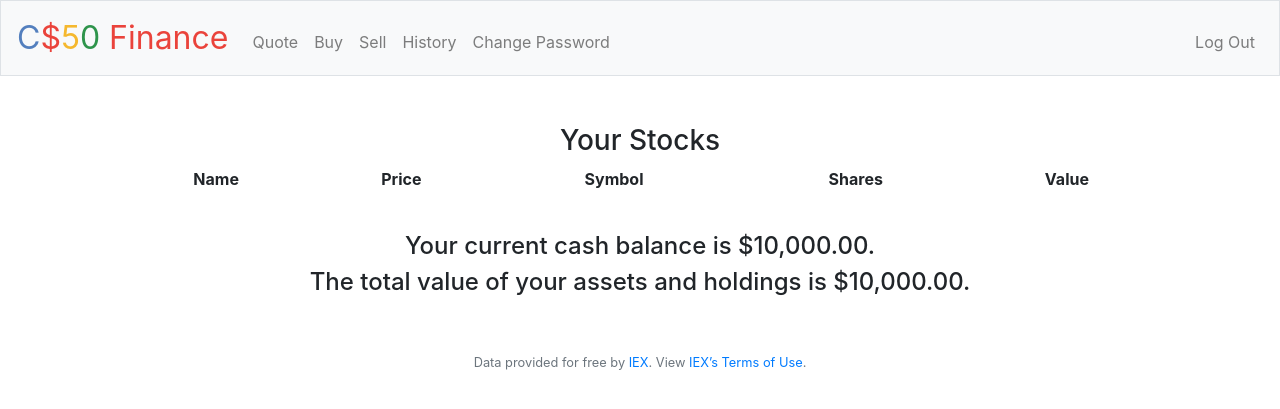
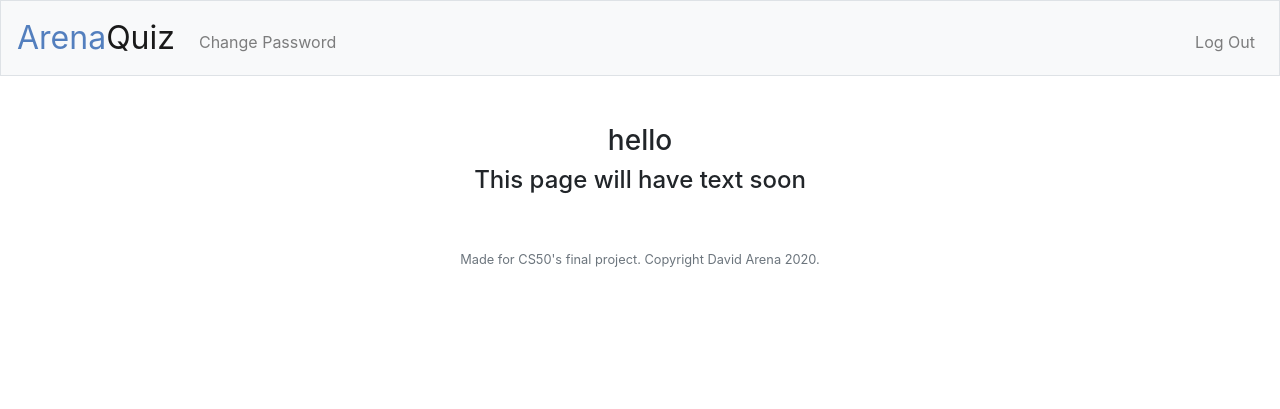
Before and after one commit to DArena3/arenaquiz, a Flask app: page / in a window 1280 px wide. Shown: the top 409 px of the page. Run offline with Flask 2, Linux system fonts and the light colour scheme; a user stored in the database is signed in; lists and menus that the app fills with data are empty; some libraries are stand-ins or nearby versions.

Commit message:
Removed all CS50 Finance code

```diff
--- a/app.py
+++ b/app.py
@@ -7,7 +7,7 @@ from tempfile import mkdtemp
 from werkzeug.exceptions import default_exceptions, HTTPException, InternalServerError
 from werkzeug.security import check_password_hash, generate_password_hash
 
-from helpers import apology, login_required, lookup, usd
+from helpers import apology, login_required, two_places
 
 # Configure application
 app = Flask(__name__)
@@ -26,7 +26,7 @@ def after_request(response):
 
 
 # Custom filter
-app.jinja_env.filters["usd"] = usd
+app.jinja_env.filters["2places"] = two_places
 
 # Configure session to use filesystem (instead of signed cookies)
 app.config["SESSION_FILE_DIR"] = mkdtemp()
@@ -35,26 +35,7 @@ app.config["SESSION_TYPE"] = "filesystem"
 Session(app)
 
 # Configure CS50 Library to use SQLite database
-db = SQL("sqlite:///finance.db")
-
-# Create table for history
-db.execute("""CREATE TABLE IF NOT EXISTS transactions
-              (transaction_id INTEGER PRIMARY KEY, user_id INTEGER NOT NULL, type TEXT NOT NULL, shares INTEGER NOT NULL,
-              name TEXT NOT NULL, price NUMERIC NOT NULL, symbol TEXT NOT NULL, timestamp TIMESTAMP DEFAULT CURRENT_TIMESTAMP,
-              FOREIGN KEY (user_id) REFERENCES users(id))""")
-
-db.execute("CREATE UNIQUE INDEX IF NOT EXISTS transaction_id ON transactions (transaction_id)")
-db.execute("CREATE INDEX IF NOT EXISTS user_id ON transactions (user_id)")
-
-# Create table for index
-db.execute("""CREATE TABLE IF NOT EXISTS holdings
-              (holding_id INTEGER PRIMARY KEY, user_id INTEGER NOT NULL, shares INTEGER NOT NULL,
-              name TEXT NOT NULL, price NUMERIC NOT NULL, symbol TEXT NOT NULL, value NOT NULL DEFAULT 0,
-              FOREIGN KEY (user_id) REFERENCES users(id))""")
-
-db.execute("CREATE UNIQUE INDEX IF NOT EXISTS holding_id ON holdings (holding_id)")
-db.execute("CREATE INDEX IF NOT EXISTS user_id ON holdings (user_id)")
-db.execute("CREATE INDEX IF NOT EXISTS symbol ON holdings (symbol)")
+db = SQL("sqlite:///records.db")
 
 # Make sure API key is set
 if not os.environ.get("API_KEY"):
@@ -65,82 +46,7 @@ if not os.environ.get("API_KEY"):
 @login_required
 def index():
     if request.method == "GET":
-        # Get current prices of each stock
-        rows = db.execute("SELECT * FROM holdings WHERE user_id = ?", session["user_id"])
-        for row in rows:
-            stock = lookup(row["symbol"])
-            db.execute("UPDATE holdings SET price = ?, value = ? WHERE user_id = ? AND symbol = ?",
-                       stock["price"], row["shares"] * stock["price"], session["user_id"], stock["symbol"])
-
-        # Get all of user's holdings
-        holdings = db.execute("SELECT * FROM holdings WHERE user_id = ?", session["user_id"])
-        sum_val = db.execute("SELECT SUM(value) FROM holdings WHERE user_id = ?", session["user_id"])[0]["SUM(value)"]
-        if sum_val == None:
-            holding_val = 0
-        else:
-            holding_val = sum_val
-
-        # Get cash
-        cash = db.execute("SELECT cash FROM users WHERE id = ?", session["user_id"])[0]["cash"]
-
-        display_cash = cash
-        display_total = float(cash) + holding_val
-
-        return render_template("index.html", holdings=holdings, display_cash=display_cash, display_total=display_total)
-
-
-@app.route("/buy", methods=["GET", "POST"])
-@login_required
-def buy():
-    """Buy shares of stock"""
-    if request.method == "POST":
-        if not request.form.get("symbol"):
-            return apology("Please enter symbol", 400)
-        elif not request.form.get("shares"):
-            return apology("Enter num of shares", 400)
-        elif not request.form.get("shares").isdigit() or int(request.form.get("shares")) <= 0:
-            return apology("Shares must be positive num", 400)
-
-        stock = lookup(request.form.get("symbol"))
-        cash = float(db.execute("SELECT cash FROM users WHERE id = ?", session["user_id"])[0]["cash"])
-        if stock == None:
-            return apology("Symbol not found", 400)
-        elif int(request.form.get("shares")) * stock["price"] > cash:
-            return apology("Not enough cash", 400)
-
-        shares_query = db.execute("SELECT shares FROM holdings WHERE symbol = ? AND user_id = ?",
-                                  stock["symbol"], session["user_id"])
-
-        # Update user's holdings to have the current shares of stock
-        if shares_query == []:
-            db.execute("INSERT INTO holdings (user_id, shares, name, price, symbol) VALUES (?, ?, ?, ?, ?)",
-                       session["user_id"], request.form.get("shares"), stock["name"], stock["price"], stock["symbol"])
-        else:
-            shares = shares_query[0]["shares"]
-            db.execute("UPDATE holdings SET shares = ? WHERE user_id = ? AND symbol = ?",
-                       shares + int(request.form.get("shares")), session["user_id"], stock["symbol"])
-
-        # Update transaction history and cash
-        db.execute("INSERT INTO transactions (user_id, type, shares, name, price, symbol) VALUES (?, ?, ?, ?, ?, ?)",
-                   session["user_id"], "buy", int(request.form.get("shares")),
-                   stock["name"], stock["price"], stock["symbol"])
-        db.execute("UPDATE users SET cash = ? WHERE id = ?",
-                   cash - int(request.form.get("shares")) * stock["price"], session["user_id"])
-
-        return redirect("/")
-
-    elif request.method == "GET":
-        return render_template("buy.html")
-
-
-@app.route("/history", methods=["GET"])
-@login_required
-def history():
-    # Display all transactions
-    if request.method == "GET":
-        transactions = db.execute("SELECT * FROM transactions WHERE user_id = ? ORDER BY timestamp DESC", session["user_id"])
-        return render_template("history.html", transactions=transactions)
-
+        return render_template("index.html")
 
 @app.route("/login", methods=["GET", "POST"])
 def login():
@@ -171,6 +77,7 @@ def login():
         session["user_id"] = rows[0]["id"]
 
         # Redirect user to home page
+        flash("Logged in successfully.")
         return redirect("/")
 
     # User reached route via GET (as by clicking a link or via redirect)
@@ -187,21 +94,6 @@ def logout():
 
     # Redirect user to login form
     return redirect("/")
-
-
-@app.route("/quote", methods=["GET", "POST"])
-@login_required
-def quote():
-    """Get stock quote."""
-    if request.method == "POST":
-        # Lookup the stock
-        stock = lookup(request.form.get("symbol"))
-        if stock == None:
-            return apology("Symbol not found", 400)
-        else:
-            return render_template("quoted.html", name=stock["name"], price=stock["price"], symbol=stock["symbol"])
-    elif request.method == "GET":
-        return render_template("quote.html")
 
 
 @app.route("/register", methods=["GET", "POST"])
@@ -232,47 +124,11 @@ def register():
         return render_template("register.html")
 
 
-@app.route("/sell", methods=["GET", "POST"])
+@app.route("/teams")
 @login_required
-def sell():
-    if request.method == "POST":
-        if not request.form.get("symbol"):
-            return apology("Please enter symbol", 400)
-        elif not request.form.get("shares"):
-            return apology("Enter num of shares", 400)
-        elif not request.form.get("shares").isdigit() or int(request.form.get("shares")) <= 0:
-            return apology("Shares must be positive num", 400)
-
-        # Check to see user has enough of stock
-        rows = db.execute("SELECT * FROM holdings WHERE user_id = ? AND symbol = ?", session["user_id"], request.form.get("symbol"))
-        if rows == []:
-            return apology("Don't have that stock", 400)
-        elif rows[0]["shares"] - int(request.form.get("shares")) < 0:
-            return apology("Don't have enough of that stock", 400)
-
-        stock = lookup(request.form.get("symbol"))
-        cash = float(db.execute("SELECT cash FROM users WHERE id = ?", session["user_id"])[0]["cash"])
-
-        # Update holdings, transaction history, cash
-        db.execute("UPDATE holdings SET shares = ? WHERE user_id = ? AND symbol = ?",
-                   rows[0]["shares"] - int(request.form.get("shares")), session["user_id"], stock["symbol"])
-
-        db.execute("INSERT INTO transactions (user_id, type, shares, name, price, symbol) VALUES (?, ?, ?, ?, ?, ?)",
-                   session["user_id"], "sell", int(request.form.get("shares")),
-                   stock["name"], stock["price"], stock["symbol"])
-
-        db.execute("UPDATE users SET cash = ? WHERE id = ?",
-                   cash + int(request.form.get("shares")) * stock["price"], session["user_id"])
-
-        if rows[0]["shares"] - int(request.form.get("shares")) == 0:
-            db.execute("DELETE FROM holdings WHERE user_id = ? AND symbol = ?", session["user_id"], stock["symbol"])
-
-        return redirect("/")
-
-    elif request.method == "GET":
-        rows = db.execute("SELECT * FROM holdings WHERE user_id = ?", session["user_id"])
-        return render_template("sell.html", rows=rows)
-
+def teams():
+    # TODO
+    pass
 
 @app.route("/change_password", methods=["GET", "POST"])
 @login_required
--- a/templates/apology.html
+++ b/templates/apology.html
@@ -5,5 +5,6 @@
 {% endblock %}
 
 {% block main %}
-    <img alt="{{ top }}" class="border" src="http://memegen.link/custom/{{ top | urlencode }}/{{ bottom | urlencode }}.jpg?alt=https://i.imgur.com/CsCgN7Ll.png" title="{{ top }}">
+    <h1>Error {{ top }}</h1>
+    <p>{{ bottom }}</p>
 {% endblock %}
--- a/templates/index.html
+++ b/templates/index.html
@@ -1,38 +1,10 @@
 {% extends "layout.html" %}
 
 {% block title %}
-    Welcome to CS50 Finance
+    Welcome to ArenaQuiz
 {% endblock %}
 
 {% block main %}
-    <h3>Your Stocks</h3>
-    <table>
-        <thead>
-            <tr>
-                <th>Name</th>
-                <th>Price</th>
-                <th>Symbol</th>
-                <th>Shares</th>
-                <th>Value</th>
-            </tr>
-        </thead>
-        <tbody>
-            {% for holding in holdings %}
-                <tr>
-                    <td>{{ holding["name"] }}</td>
-                    <td>{{ holding["price"] | usd }}</td>
-                    <td>{{ holding["symbol"] }}</td>
-                    <td>{{ holding["shares"] }}</td>
-                    <td>{{ holding["value"] | usd }}</td>
-                </tr>
-            {% endfor %}
-        </tbody>
-        <tfoot>
-        </tfoot>
-    </table>
-    <div style="padding: 20px">
-
-    </div>
-    <h4>Your current cash balance is {{ display_cash | usd }}.</h4>
-    <h4>The total value of your assets and holdings is {{ display_total | usd }}.</h4>
+    <h3>hello</h3>
+    <h4>This page will have text soon</h4>
 {% endblock %}
--- a/templates/layout.html
+++ b/templates/layout.html
@@ -19,24 +19,20 @@
         <script src="https://code.jquery.com/jquery-3.5.1.slim.min.js" integrity="sha384-DfXdz2htPH0lsSSs5nCTpuj/zy4C+OGpamoFVy38MVBnE+IbbVYUew+OrCXaRkfj" crossorigin="anonymous"></script>
         <script src="https://cdn.jsdelivr.net/npm/bootstrap@4.5.3/dist/js/bootstrap.bundle.min.js" integrity="sha384-ho+j7jyWK8fNQe+A12Hb8AhRq26LrZ/JpcUGGOn+Y7RsweNrtN/tE3MoK7ZeZDyx" crossorigin="anonymous"></script>
 
-        <title>C$50 Finance: {% block title %}{% endblock %}</title>
+        <title>ArenaQuiz: {% block title %}{% endblock %}</title>
 
     </head>
 
     <body>
 
         <nav class="navbar navbar-expand-md navbar-light bg-light border">
-            <a class="navbar-brand" href="/"><span class="blue">C</span><span class="red">$</span><span class="yellow">5</span><span class="green">0</span> <span class="red">Finance</span></a>
+            <a class="navbar-brand" href="/"><span class="blue">Arena</span><span>Quiz</span></a>
             <button aria-controls="navbar" aria-expanded="false" aria-label="Toggle navigation" class="navbar-toggler" data-target="#navbar" data-toggle="collapse" type="button">
                 <span class="navbar-toggler-icon"></span>
             </button>
             <div class="collapse navbar-collapse" id="navbar">
                 {% if session.user_id %}
                     <ul class="navbar-nav mr-auto mt-2">
-                        <li class="nav-item"><a class="nav-link" href="/quote">Quote</a></li>
-                        <li class="nav-item"><a class="nav-link" href="/buy">Buy</a></li>
-                        <li class="nav-item"><a class="nav-link" href="/sell">Sell</a></li>
-                        <li class="nav-item"><a class="nav-link" href="/history">History</a></li>
                         <li class="nav-item"><a class="nav-link" href="/change_password">Change Password</a></li>
                     </ul>
                     <ul class="navbar-nav ml-auto mt-2">
@@ -64,7 +60,7 @@
         </main>
 
         <footer class="small text-center text-muted">
-            Data provided for free by <a href="https://iextrading.com/developer">IEX</a>. View <a href="https://iextrading.com/api-exhibit-a/">IEX’s Terms of Use</a>.
+            Made for CS50's final project. Copyright David Arena 2020.
         </footer>
 
     </body>
```
Also changed, not shown: application.py (deleted, +0 -317 lines), helpers.py (+4 -38 lines), templates/buy.html (deleted, +0 -17 lines), templates/game.html (added, +17 -0 lines), templates/history.html (deleted, +0 -33 lines), templates/quote.html (deleted, +0 -14 lines), templates/quoted.html (deleted, +0 -21 lines), templates/sell.html (deleted, +0 -21 lines), finance.db (deleted), records.db (added), 1 other file.
